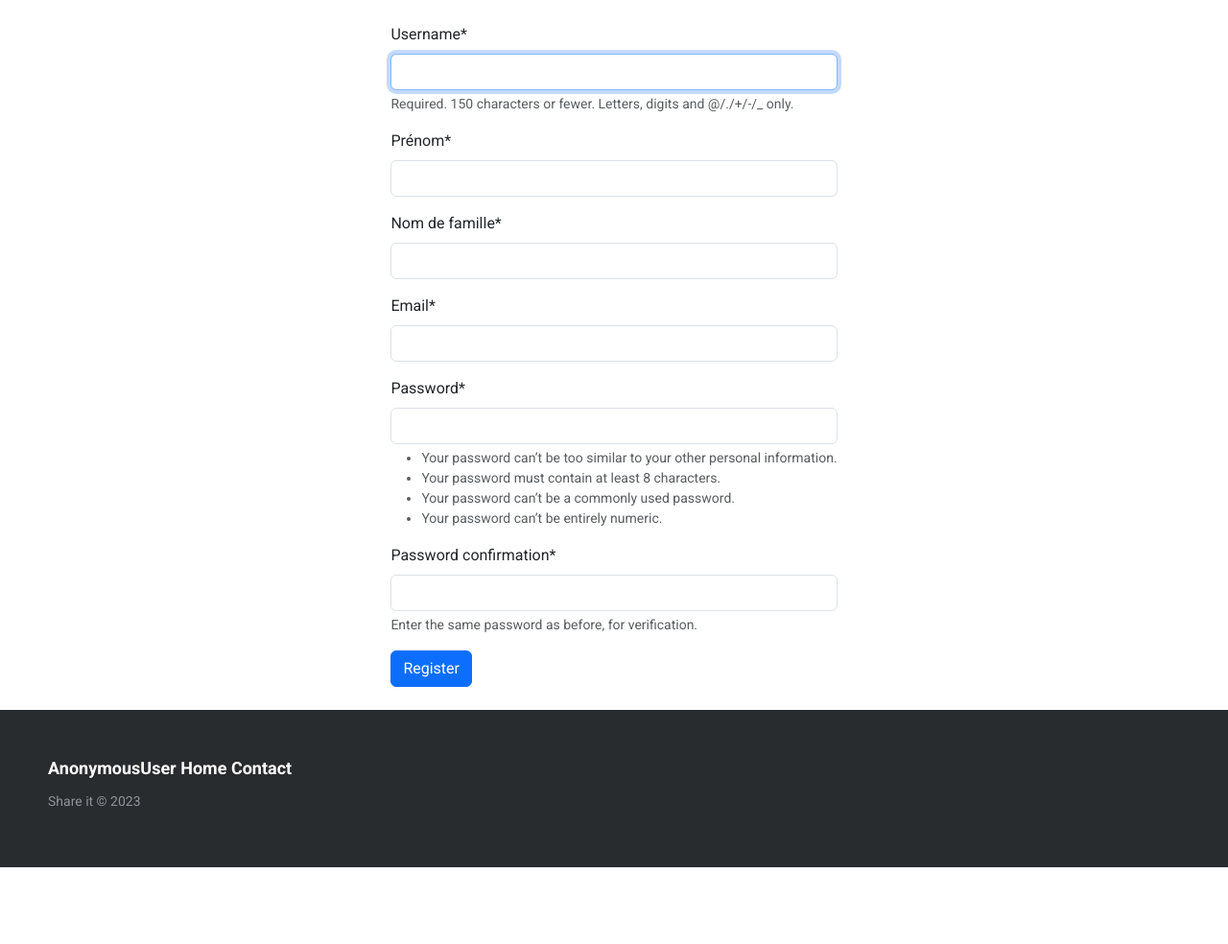
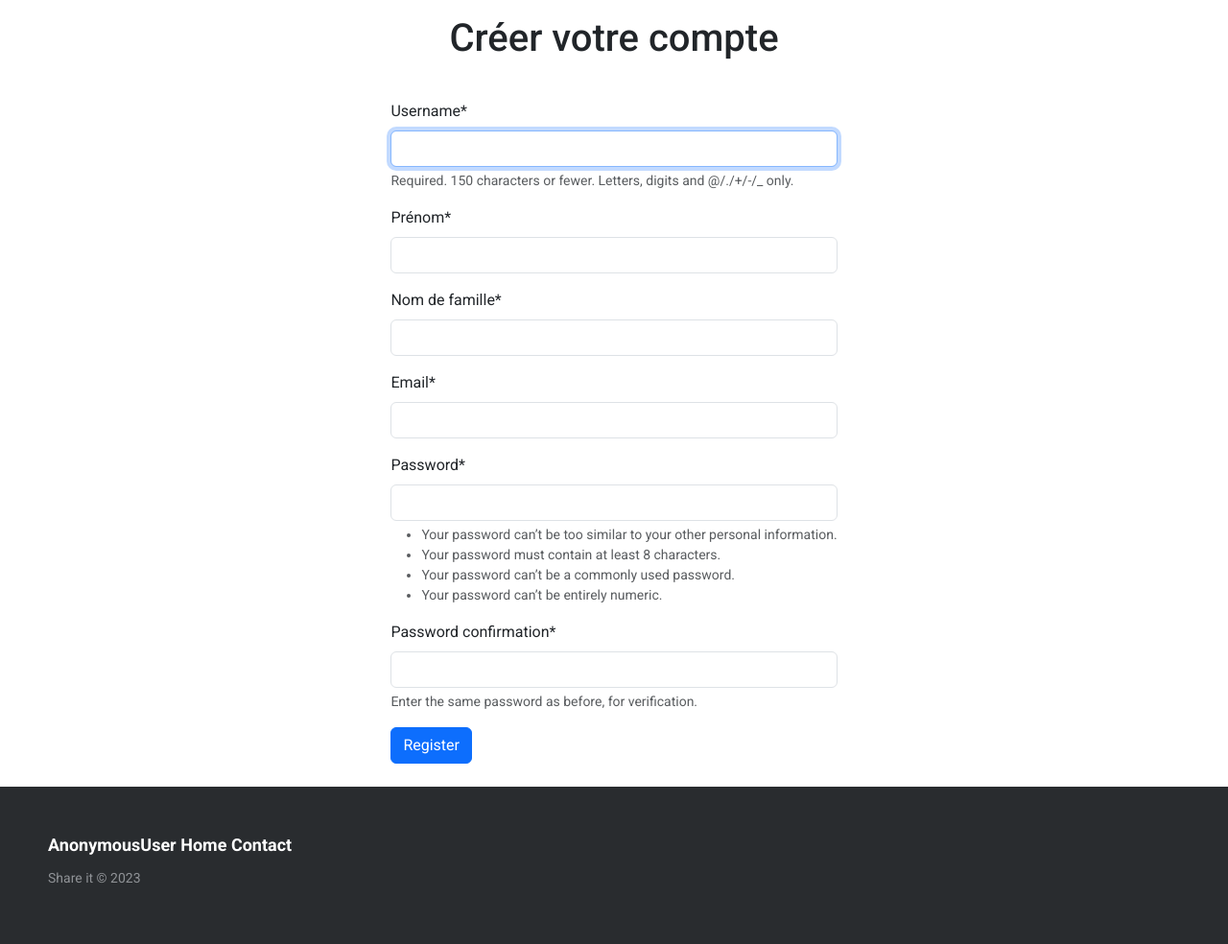
Before and after one commit to ArianDervishaj/projet-pal, a Django app: page /register/ in a window 1280 px wide. Shown: the part 72-1056 px from the top of the page at 96% size. Before the commit the page ends 976 px from the top, so only its background shows below. Run offline with Django 4.2, Linux system fonts and the light colour scheme; some libraries are stand-ins or nearby versions.

Commit message:
ajout d'un titre sur la page d'inscription

```diff
--- a/src/templates/register/register.html
+++ b/src/templates/register/register.html
@@ -4,8 +4,8 @@
 {% load crispy_forms_tags%}
 
 {%block content %}
-<div class="d-flex">
-
+<div class="d-flex flex-column">
+   <h1 class="text-center my-3"> Créer votre compte </h1>
    <form method="POST" class="form-group mx-auto my-4">
       {% csrf_token %} {{form|crispy}}
       <button type="submit" class="btn btn-primary">Register</button>
```
